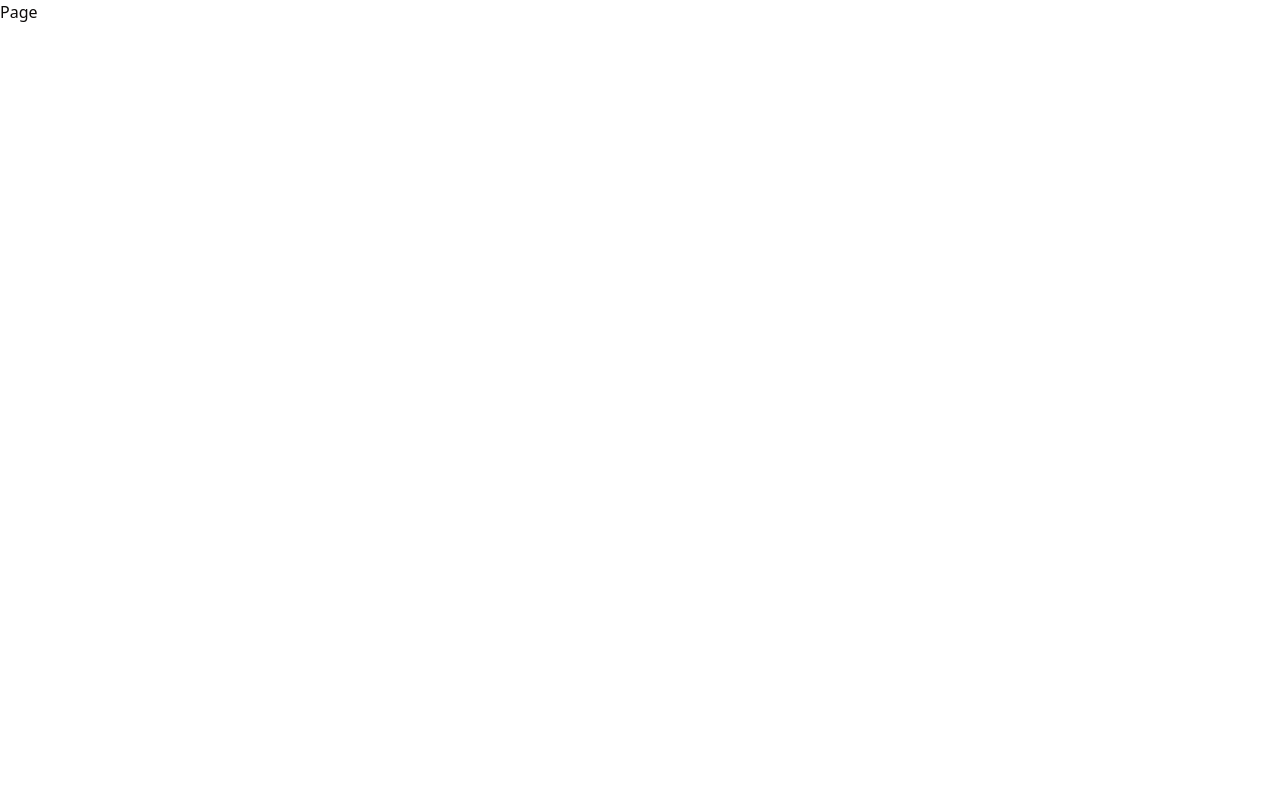
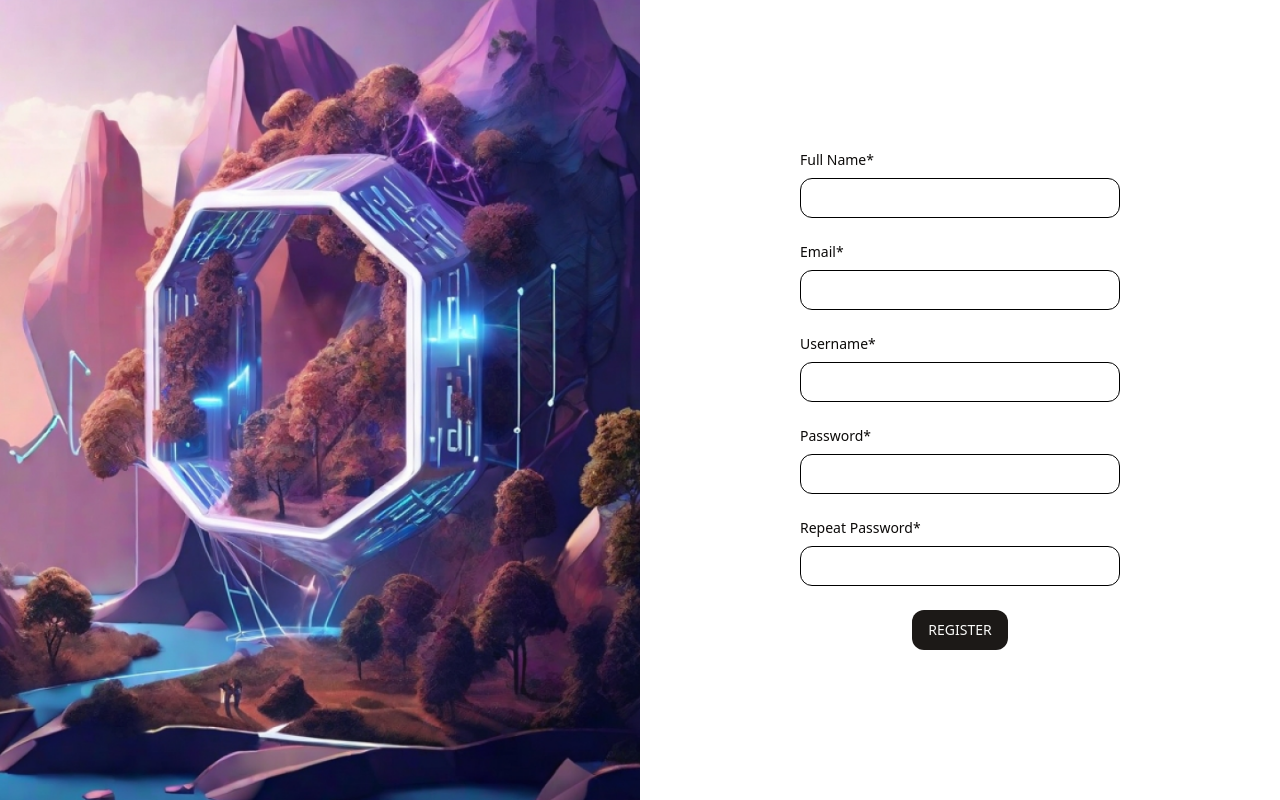
Before and after one commit to Alvinvarghese/trustfunds, a Next.js app: page /auth/register in a window 1280 px wide. Built offline with nearby package versions, Linux system fonts and the light colour scheme.

Commit message:
feat: register page

```diff
--- a/src/app/auth/register/page.js
+++ b/src/app/auth/register/page.js
@@ -1,7 +1,48 @@
+import { Button } from "@/components/ui/button";
+import { Input } from "@/components/ui/input";
+
 const Page = () => {
   return (
-    <div>Page</div>
-  )
-}
+    <div className="flex h-screen">
+      <div className="flex-1">
+      <img
+          src="/ai_image.png"
+          alt="ai-image"
+          className="h-full w-full object-cover"
+        />
+      </div>
 
-export default Page
+      <div className="flex-1 flex items-center justify-center">
+      <form className=" max-w-md flex flex-col justify-center items-center">
+        <div className="mb-6 w-80">
+        <label className="block text-sm mb-2">Full Name*</label>
+        <Input type="text" className="border border-black rounded-xl" />
+        </div>
+
+        <div className="mb-6 w-80">
+            <label className="block mb-2 text-sm">Email*</label>
+            <Input type="text" className="border border-black rounded-xl" />
+          </div>
+
+          <div className="mb-6 w-80">
+            <label className="block mb-2 text-sm">Username*</label>
+            <Input type="text" className="border border-black rounded-xl" />
+          </div>
+          <div className="mb-6 w-80">
+            <label className="block mb-2 text-sm">Password*</label>
+            <Input type="text" className="border border-black rounded-xl" />
+          </div>
+          <div className="mb-6 w-80">
+            <label className="block mb-2 text-sm">Repeat Password*</label>
+            <Input type="text" className="border border-black rounded-xl" />
+          </div>
+          <Button type="submit" className="rounded-xl">
+            REGISTER
+          </Button>
+      </form>
+      </div>
+    </div>
+  );
+};
+
+export default Page;
--- a/src/app/user/layout.js
+++ b/src/app/user/layout.js
@@ -1,9 +1,10 @@
 import Navbar from "@/components/navbar/navbar"
 
-const Layout = () => {
+const Layout = (props) => {
   return (
     <div>
         <Navbar/>
+        {props.children}
     </div>
   )
 }
--- /dev/null
+++ b/src/components/Auth/AuthLayout.js
@@ -0,0 +1,11 @@
+
+
+const Authlayout = () => {
+  return (
+    <div>
+      page
+    </div>
+  )
+}
+
+export default Authlayout
```
